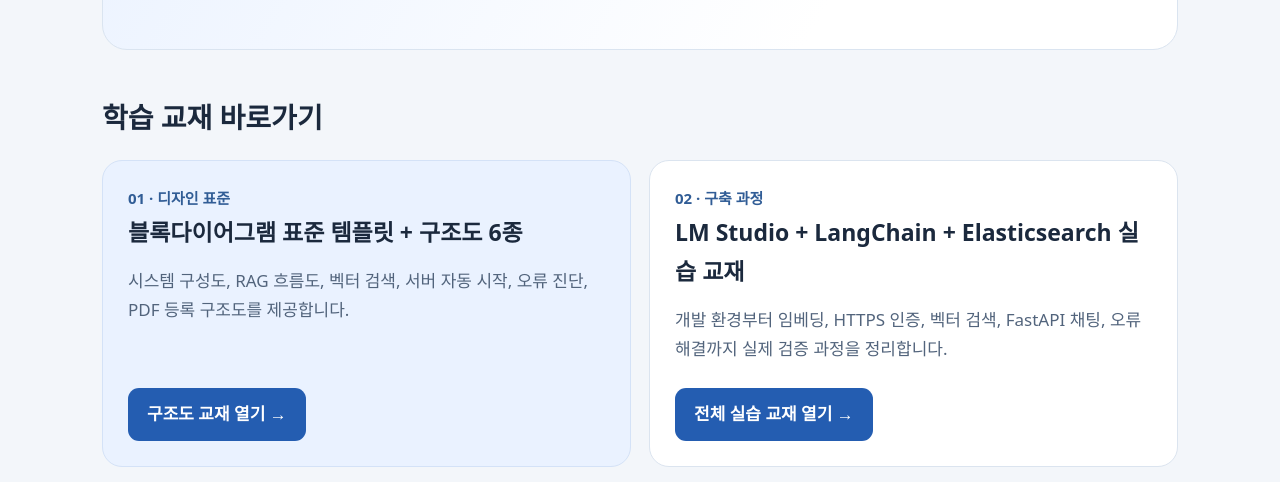
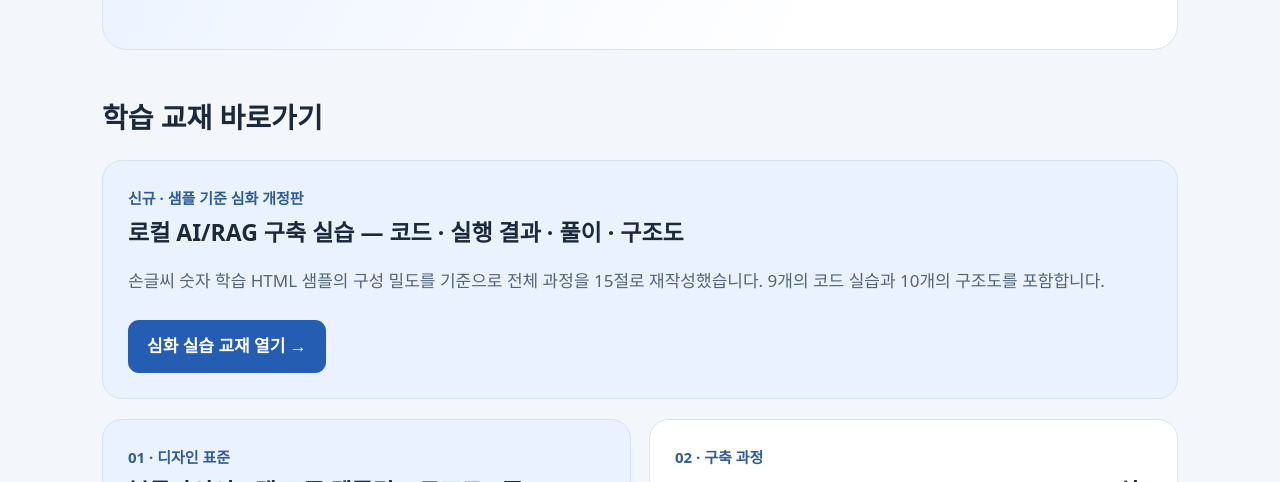
Before and after one commit to Yuul-Jung/langchain-lab, a plain HTML site: page index.html in a window 1280 px wide. Shown: the part 282-764 px from the top of the page. Drawn offline with Linux system fonts and the light colour scheme.

Commit message:
Link new sample-standard detailed teaching guide

```diff
--- a/index.html
+++ b/index.html
@@ -30,7 +30,7 @@ footer{border-top:1px solid #d8e1eb;margin-top:48px;padding-top:20px;font-size:1
 <section class="hero"><div class="eyebrow">LOCAL AI · LANGCHAIN · ELASTICSEARCH</div>
 <h1>로컬 AI/RAG 시스템<br>학습자료 라이브러리</h1>
 <p>LM Studio, LangChain, DeepSeek, Qwen3 임베딩, Elasticsearch를 실제로 연동한 구축 교재와 재사용 가능한 구조도 템플릿입니다.</p></section>
-<h2>학습 교재 바로가기</h2>
+<h2>학습 교재 바로가기</h2><section class="cards" style="margin-bottom:20px"><article class="card featured" style="grid-column:1/-1"><div class="label">신규 · 샘플 기준 심화 개정판</div><h3>로컬 AI/RAG 구축 실습 — 코드 · 실행 결과 · 풀이 · 구조도</h3><p>손글씨 숫자 학습 HTML 샘플의 구성 밀도를 기준으로 전체 과정을 15절로 재작성했습니다. 9개의 코드 실습과 10개의 구조도를 포함합니다.</p><a class="button" href="docs/learning-guide-detailed.html">심화 실습 교재 열기 →</a></article></section>
 <section class="cards">
 <article class="card featured"><div class="label">01 · 디자인 표준</div><h3>블록다이어그램 표준 템플릿 + 구조도 6종</h3><p>시스템 구성도, RAG 흐름도, 벡터 검색, 서버 자동 시작, 오류 진단, PDF 등록 구조도를 제공합니다.</p><a class="button" href="docs/diagram-style-guide.html">구조도 교재 열기 →</a></article>
 <article class="card"><div class="label">02 · 구축 과정</div><h3>LM Studio + LangChain + Elasticsearch 실습 교재</h3><p>개발 환경부터 임베딩, HTTPS 인증, 벡터 검색, FastAPI 채팅, 오류 해결까지 실제 검증 과정을 정리합니다.</p><a class="button" href="docs/learning-guide.html">전체 실습 교재 열기 →</a></article>
```
